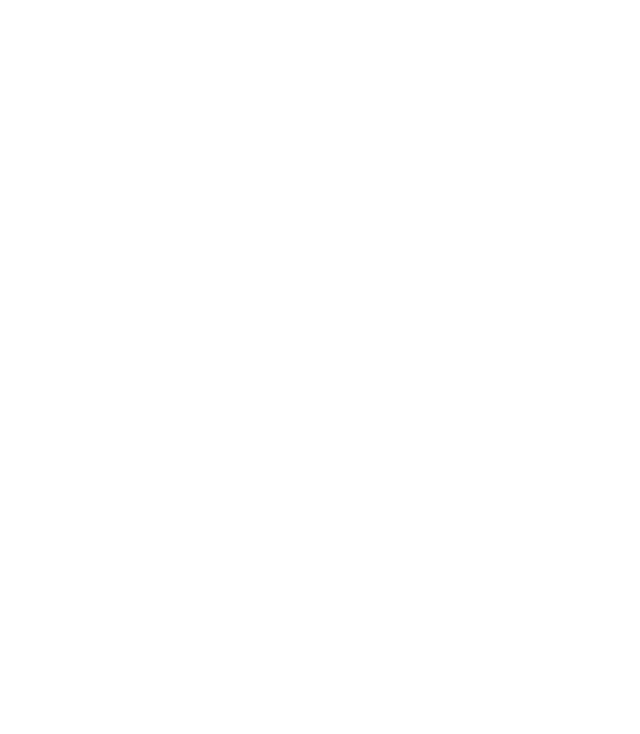
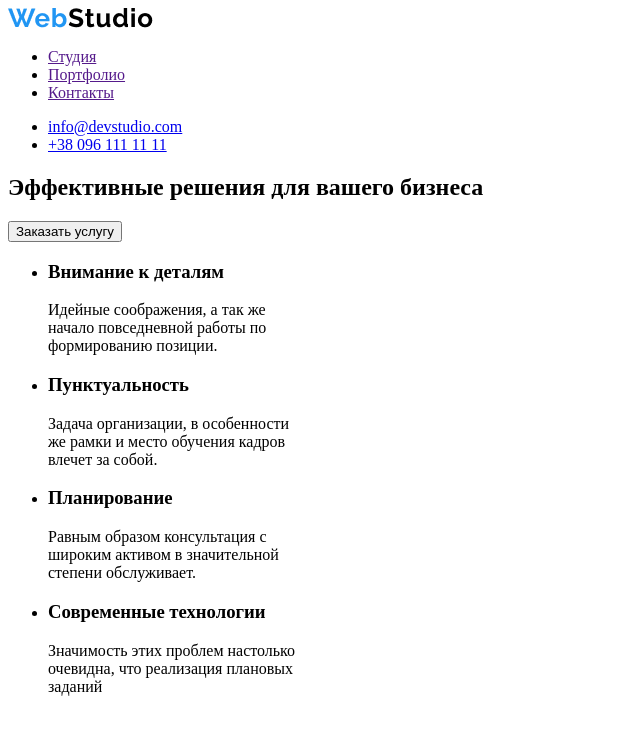
Before and after one commit to Maximka24/goit-markup-hw-01, a plain HTML site: page index.html in a window 1280 px wide. Shown: the whole page, without its empty margins (0-640 px from the left). Drawn offline with Linux system fonts and the light colour scheme.

Commit message:
comit2
Добвлены достоинства (внимание к деталям, пунктуальность, планирвоание и т.д.)

```diff
--- a/index.html
+++ b/index.html
@@ -8,7 +8,64 @@
 </head>
 
 <body>
+	<!-- ШАПКА САЙТА-->
+	<header>
+		<a href="">
+			<img src="./img/logo.jpg" alt="Логотип">
+		</a>
+		<nav>
+			<ul>
+				<li>
+					<a href="">Студия</a>
+				</li>
+				<li>
+					<a href="">Портфолио</a>
+				</li>
+				<li>
+					<a href="">Контакты</a>
+				</li>
+			</ul>
+		</nav>
+		<ul>
+			<li>
+				<a href="mailto:info@devstudio.com">info@devstudio.com</a>
+			</li>
+			<li>
+				<a href="tel:+380961111111">+38 096 111 11 11</a>
+			</li>
+		</ul>
+	</header>
+	<!-- /ШАПКА САЙТА-->
+	<div>
+		<section>
+			<h1> Эффективные решения для вашего бизнеса</h1>
+			<button type="button">Заказать услугу</button>
+		</section>
+	</div>
 
+	<!-- НАШИ ДОСТОИНСТВА-->
+	<section>
+		<h2 hidden>Наши достоинства</h2>
+		<ul>
+			<li>
+				<h3>Внимание к деталям</h3>
+				<p>Идейные соображения, а так же </br> начало повседневной работы по </br> формированию позиции.</p>
+			</li>
+			<li>
+				<h3>Пунктуальность</h3>
+				<p>Задача организации, в особенности </br> же рамки и место обучения кадров </br> влечет за собой.</p>
+			</li>
+			<li>
+				<h3>Планирование</h3>
+				<p>Равным образом консультация с</br> широким активом в значительной </br> степени обслуживает.</p>
+			</li>
+			<li>
+				<h3>Современные технологии</h3>
+				<p>Значимость этих проблем настолько </br>очевидна, что реализация плановых </br>заданий </p>
+			</li>
+		</ul>
+	</section>
+	<!-- /НАШИ ДОСТОИНСТВА-->
 </body>
 
 </html>
```
Also changed, not shown: img/logo.jpg (added).
